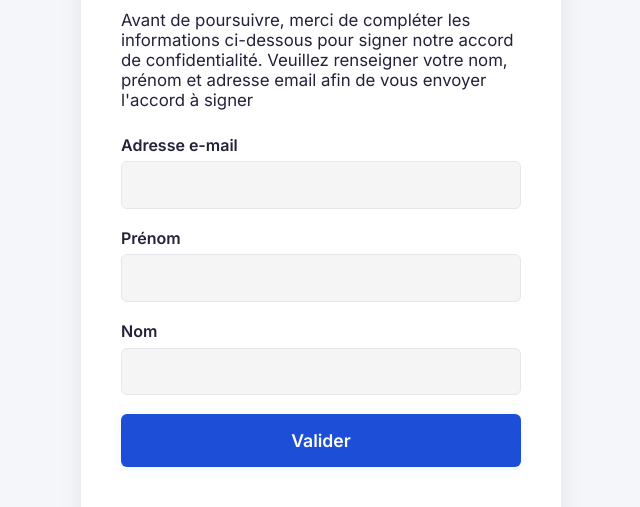
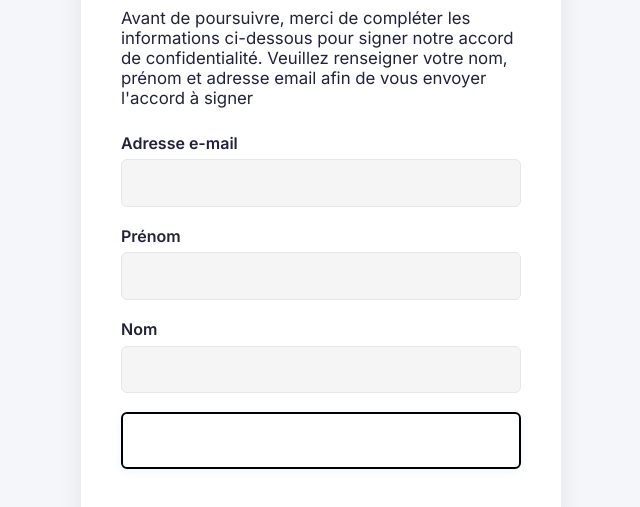
Before and after one commit to Yasmolito/NDA, a website: page public/index.html in a window 1280 px wide. In both pictures the pointer is over the button "Valider". Shown: the part 223-730 px from the top of the page, without its empty margins (319-959 px from the left). Drawn offline with Linux system fonts and the light colour scheme.

Commit message:
style: on CTA hover, remove fill, set text to white, add black border

```diff
--- a/public/index.html
+++ b/public/index.html
@@ -91,7 +91,9 @@
       cursor: not-allowed;
     }
     .cta-btn:hover:not([disabled]) {
-      background: #1d4ed8;
+      background: transparent;
+      color: #fff;
+      border: 2px solid #000;
     }
     #statusMessage {
       margin-top: 1.5em;
```
